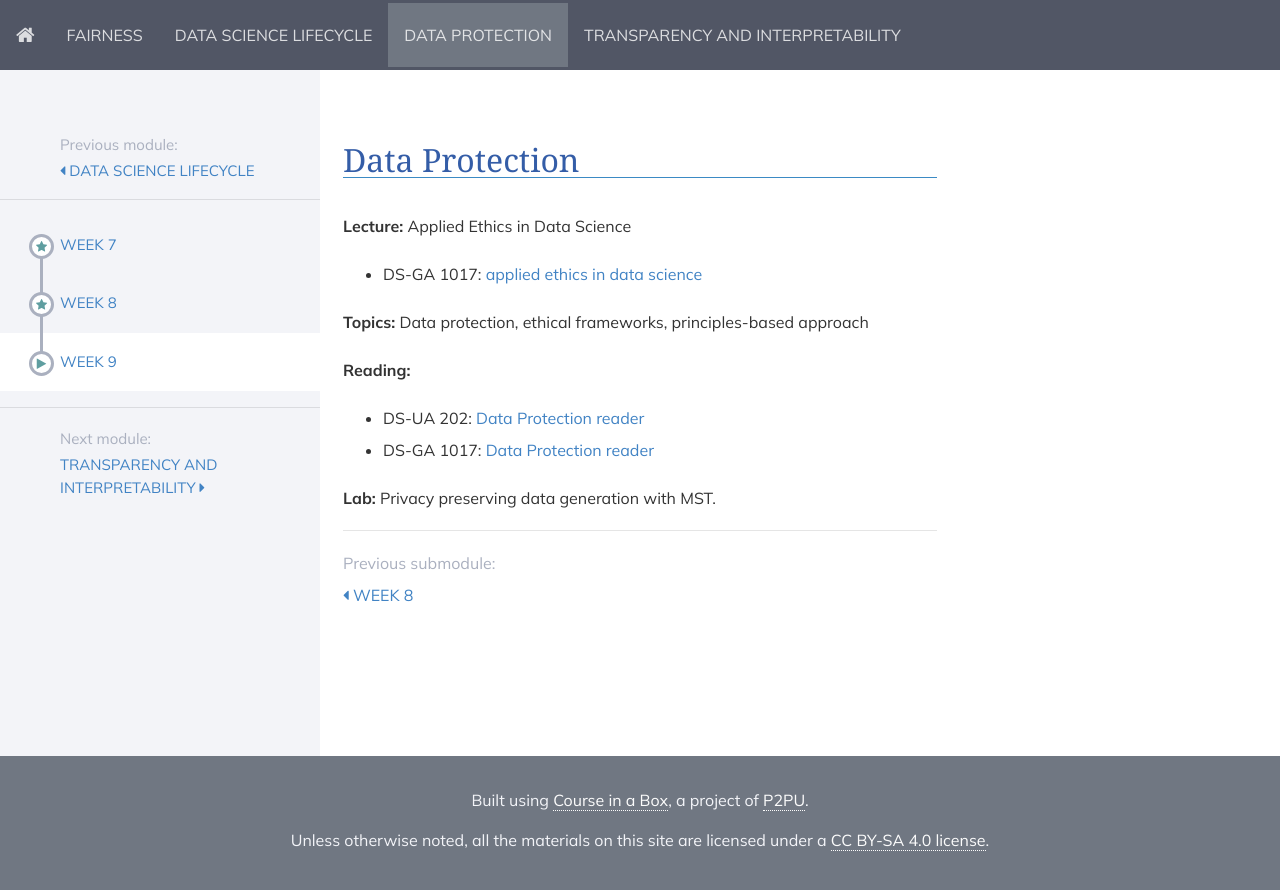
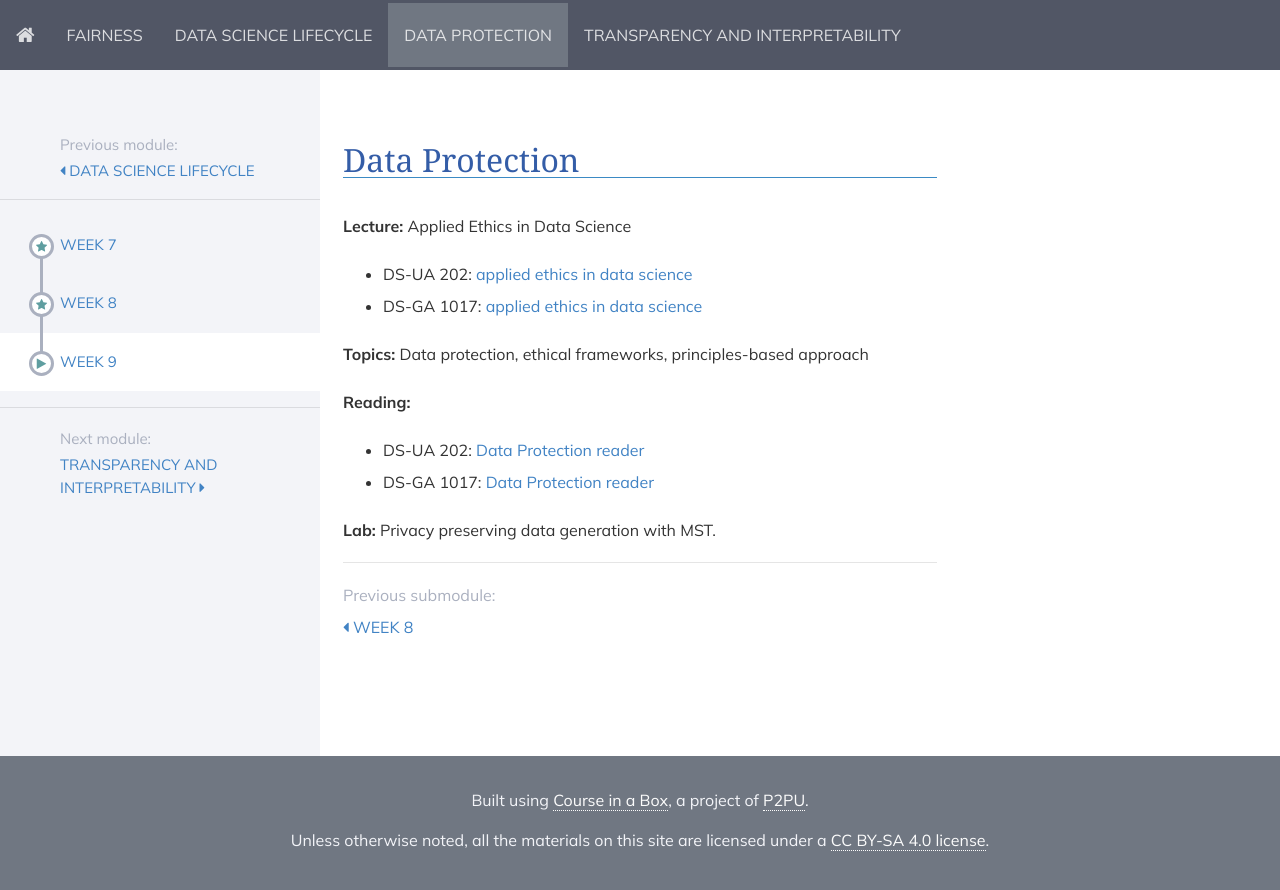
Before and after one commit to DataResponsibly/rds24, a Jekyll site: the page built from modules/data_protection/_posts/2000-01-03-week9.md, in a window 1280 px wide. Shown: the top 890 px of the page. Built offline with Jekyll 4.4.1, drawn with Linux system fonts in a browser that asks for light colours; nearby versions of some CDN libraries.

Commit message:
added undergraduate applied ethics slides

```diff
--- a/modules/data_protection/_posts/2000-01-03-week9.md
+++ b/modules/data_protection/_posts/2000-01-03-week9.md
@@ -6,6 +6,7 @@ title: Week 9
 
 **Lecture:** Applied Ethics in Data Science
 
+* DS-UA 202: [applied ethics in data science](../../../assets/9_ethics_202.pdf)
 * DS-GA 1017: [applied ethics in data science](../../../assets/9_Ethics_1017.pdf)
 
 **Topics:** Data protection, ethical frameworks, principles-based approach
```
Also changed, not shown: 1 other file.
